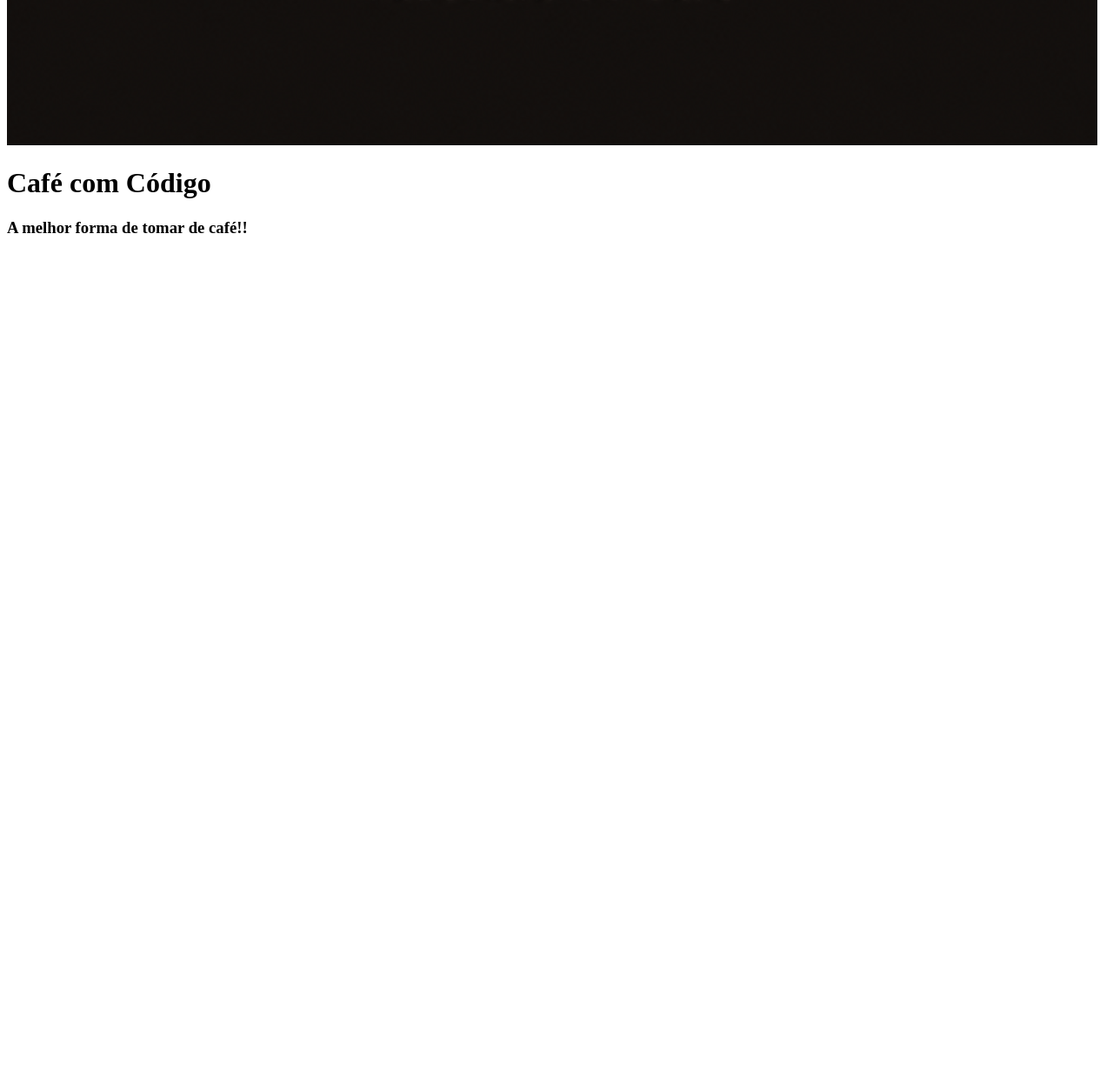
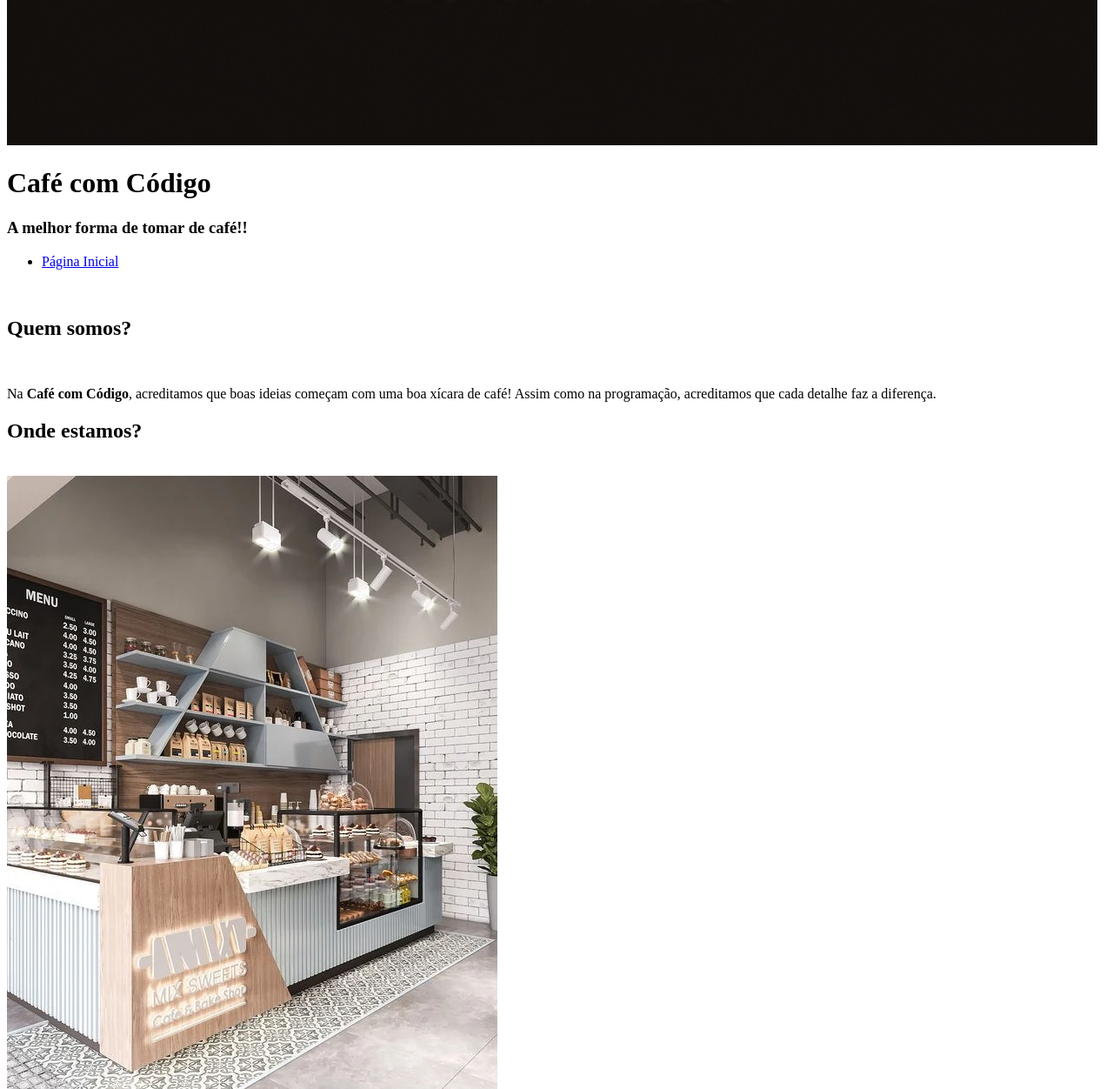
Before and after one commit to nicolasR006/Projeto-Cafeteria, a plain HTML site: page index.html in a window 1280 px wide. Shown: the part 1095-2347 px from the top of the page at 87% size. Before the commit the page ends 1387 px from the top, so only its background shows below. Drawn offline with Linux system fonts and the light colour scheme.

Commit message:
feat: Adiciona main finalizado

```diff
--- a/index.html
+++ b/index.html
@@ -11,6 +11,33 @@
         <h1>Café com Código</h1>
         <h3>A melhor forma de tomar de café!!</h3>
     </header>
-    <main></main>
+    <main class="principal">
+        <nav>
+            <ul>
+                <li><a class="nav" href="index.html">Página Inicial</a></li>
+
+            </ul>
+        </nav>
+        <br>
+        <section id="seçao">
+            <article class="sobre">
+                <h2>Quem somos?</h2><br>
+                <p class="paragrafo">
+                    Na <strong>Café com Código</strong>,
+                    acreditamos que boas ideias começam com uma boa xícara de café! Assim como na programação, acreditamos que cada detalhe faz a diferença.
+                </p>
+            </article>
+            <article class="local">
+                <h2>Onde estamos?</h2><br>
+                <img class="img_cafeteria" src="Imagens/image.webp" alt="imagem de cafeteria">
+                <p>
+                    Estamos situados em Boituva, interior de São Paulo. <br> Mais precisamente na rua Corenel Eugênio Mota, 725. Nosso horário de funcionamento é das 07:00 às 18:00.
+                </p>
+
+            </article>
+        </section>
+
+
+    </main>
 </body>
 </html>
```
